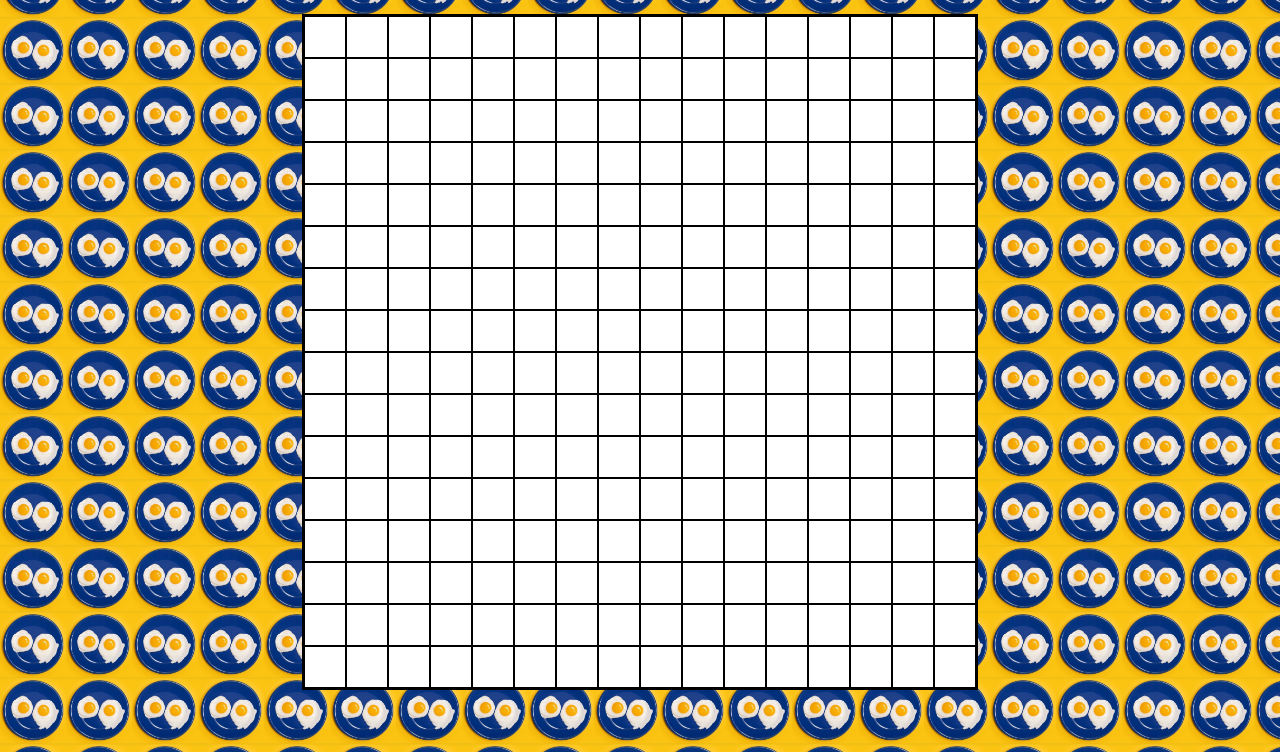
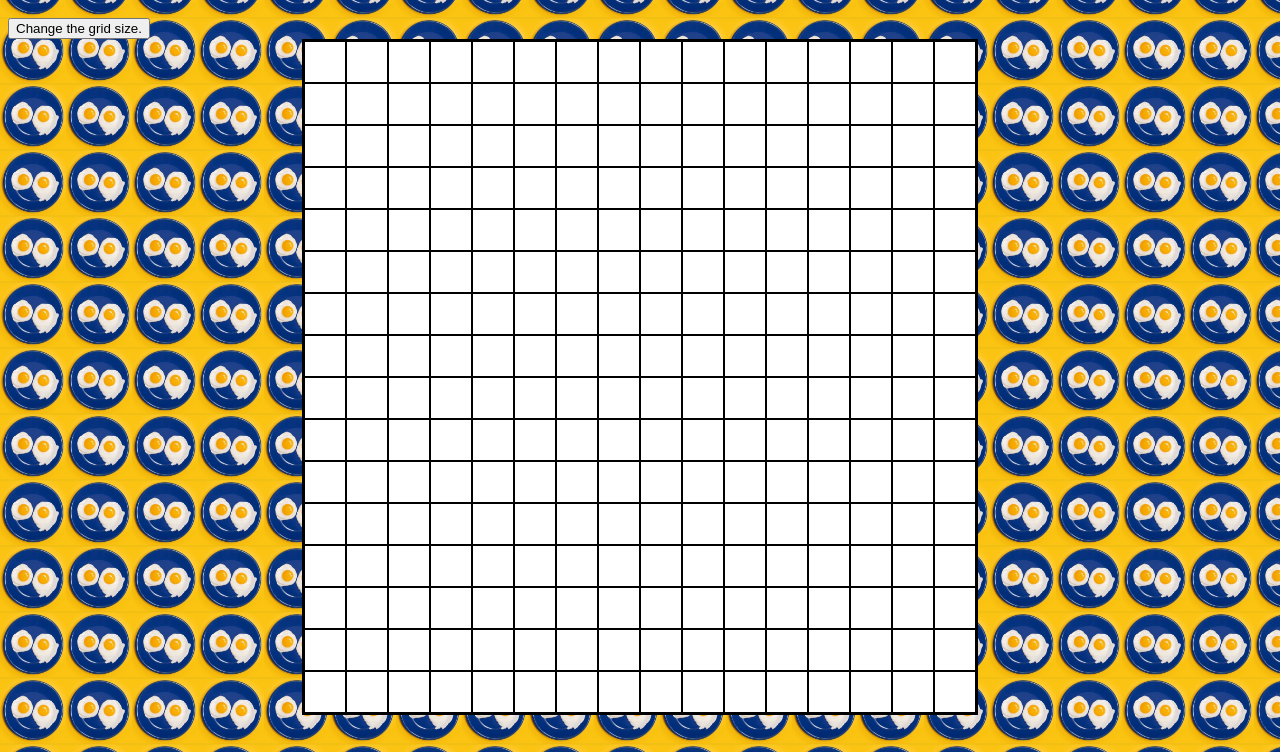
Before and after one commit to yakitoritrash/etch-a-sketch, a plain HTML site: page index.html in a window 1280 px wide. Shown: the part 48-800 px from the top of the page. Drawn offline with Linux system fonts and the light colour scheme.

Commit message:
grid change function added

```diff
--- a/index.html
+++ b/index.html
@@ -5,6 +5,7 @@
     </head>
     <body>
         <h1>Like Etch-a-sketch</h1>
+        <button>Change the grid size.</button>
         <div class = "container" id = "grid-container"></div>
         <script src = "script.js"></script>
     </body>
--- a/script.js
+++ b/script.js
@@ -1,14 +1,43 @@
 const container = document.getElementById("grid-container");
 
-for (let i = 0; i<256; i++) {
-    const square = document.createElement("div");
-    square.classList.add("square");
+// Function to create the grid with a given size
+function createGrid(size) {
+    // Clear the container before creating a new grid
+    container.innerHTML = '';
 
-    square.addEventListener(
-        "mouseover", event => {
+    // Set the CSS grid dimensions dynamically
+    container.style.gridTemplateColumns = `repeat(${size}, 1fr)`;
+    container.style.gridTemplateRows = `repeat(${size}, 1fr)`;
+
+    // Create the new grid
+    for (let i = 0; i < size * size; i++) {
+        const square = document.createElement("div");
+        square.classList.add("square");
+
+        square.addEventListener("mouseover", event => {
             square.style.background = "red";
-        }
-    );
+        });
 
-    container.appendChild(square);
+        container.appendChild(square);
+    }
 }
+
+// Button to change grid size
+const button = document.querySelector('button');
+button.addEventListener('click', function() {
+    const userInput = prompt('Enter the grid size (e.g., 16 for a 16x16 grid):');
+    const gridSize = parseInt(userInput);
+
+    // Ensure input is a valid number and greater than 0
+    if (!isNaN(gridSize) && gridSize > 0 && gridSize <= 100) {
+        createGrid(gridSize);
+    } else if (gridSize > 100) {
+        alert("Please enter a number that's less than or equal to 100.");
+    }
+     else {
+        alert('Please enter a valid number.');
+    }
+});
+
+// Initialize the grid with a default size
+createGrid(16);
--- a/style.css
+++ b/style.css
@@ -6,23 +6,22 @@ body{
 }
 
 .container{
-    display: flex;
-    flex-wrap: wrap;
+    display: grid;
     width: 672px;
     height: 672px;
     border: 2px solid black;
-    position: absolute;
+    /* position: absolute;
     top:0;
     bottom: 0;
     left: 0;
-    right: 0;
+    right: 0; */
 
     margin: auto;
 }
 
 .square{
-    width: 40px;
-    height: 40px;
+    /* width: 40px;
+    height: 40px; */
     border: 1px solid #000000;
     /* margin: 10px; */
     background-color: #fff;
```
